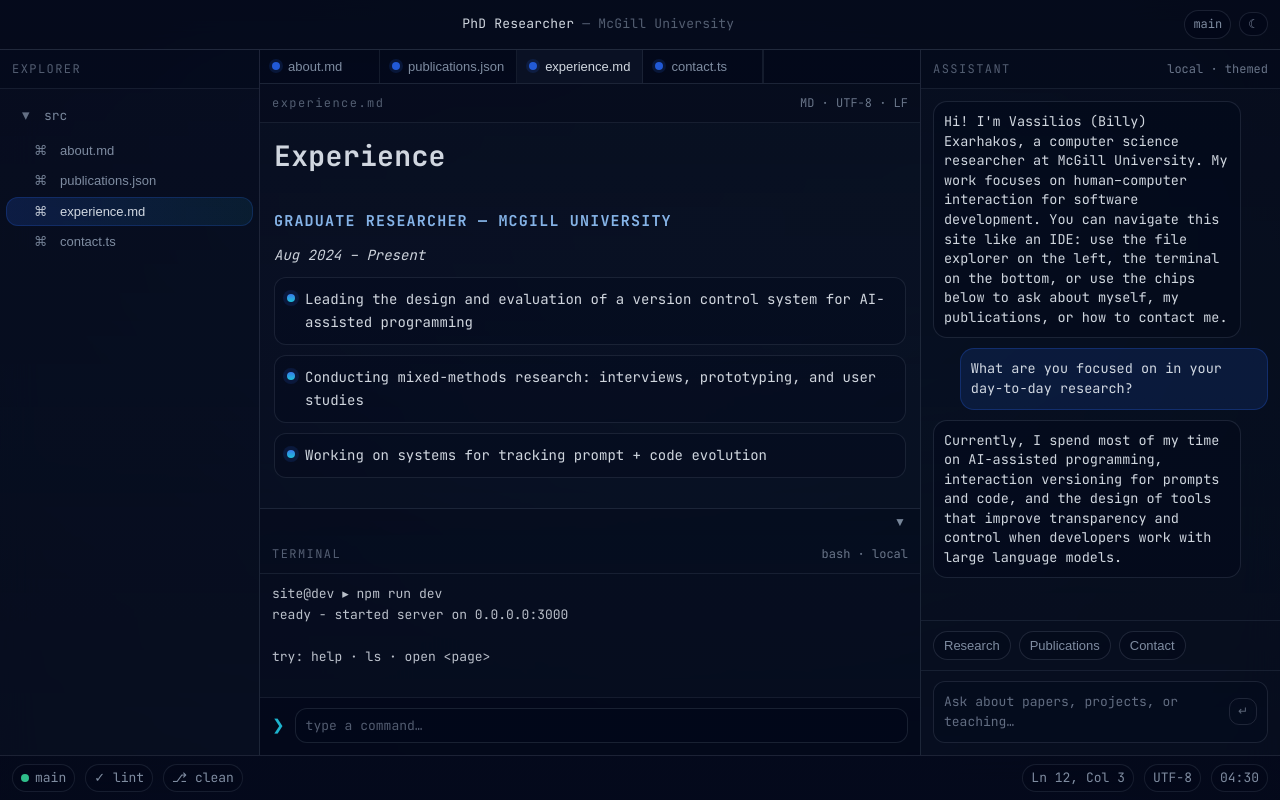
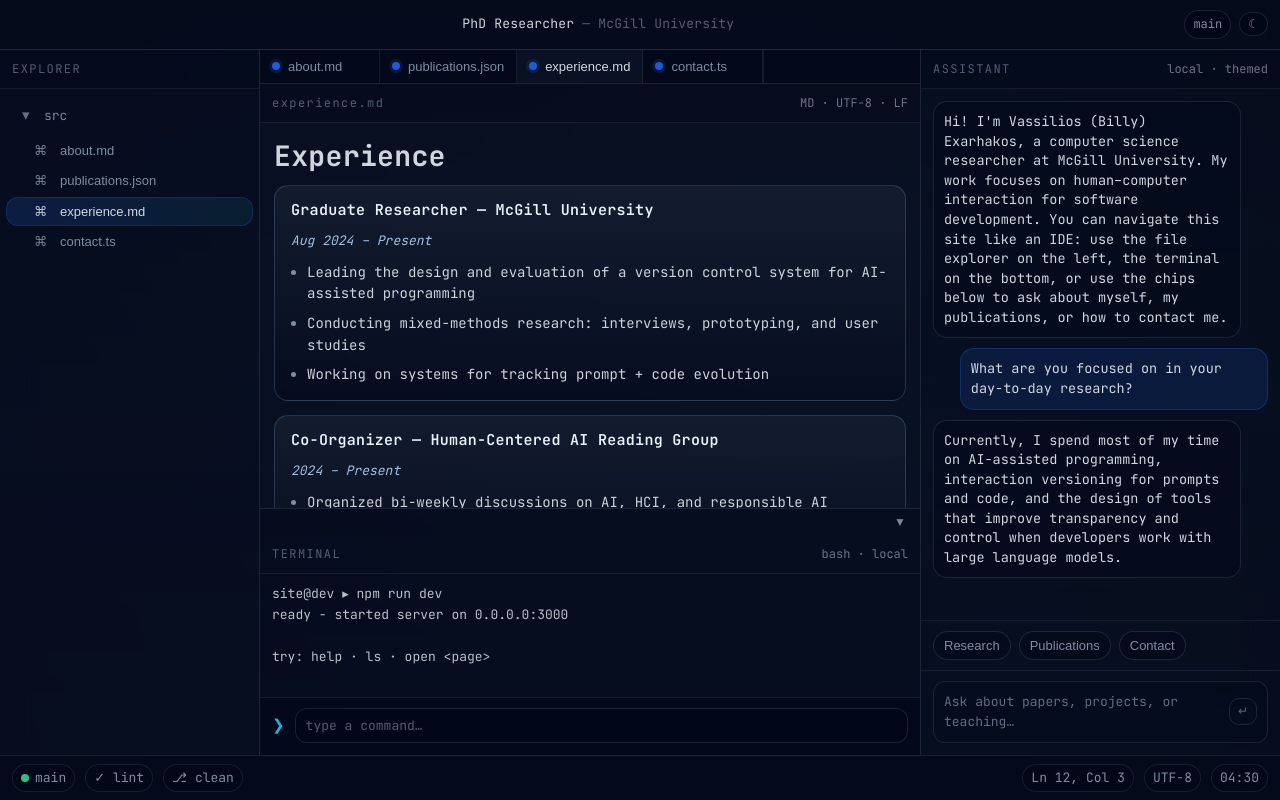
Before and after one commit to billyexarhakos/portfolio, a Next.js app: page / in a window 1280 px wide. Both pictures are taken after a click on the tab "experience.md". Built offline with nearby package versions, Linux system fonts and the light colour scheme.

Commit message:
add card styling for experience and contact items

```diff
--- a/src/app/globals.css
+++ b/src/app/globals.css
@@ -71,12 +71,6 @@
   --ide-pub-link-border-hover: rgba(147, 197, 253, 0.38);
   --ide-pub-link-muted-fg: rgba(148, 163, 184, 0.7);
   --ide-pub-link-muted-bg: rgba(15, 23, 42, 0.26);
-  --ide-contact-border: rgba(147, 197, 253, 0.18);
-  --ide-contact-card-bg: rgba(2, 6, 23, 0.24);
-  --ide-contact-key: rgba(147, 197, 253, 0.82);
-  --ide-contact-value: rgba(219, 234, 254, 0.96);
-  --ide-contact-link: rgba(147, 197, 253, 0.98);
-  --ide-contact-link-hover: rgba(191, 219, 254, 1);
   --ide-chat-bubble-border: rgba(148, 163, 184, 0.16);
   --ide-chat-bubble-bg: rgba(2, 6, 23, 0.35);
   --ide-chat-bubble-text: rgba(226, 232, 240, 0.92);
@@ -173,12 +167,6 @@ html[data-theme="light"] {
   --ide-pub-link-border-hover: rgba(37, 99, 235, 0.35);
   --ide-pub-link-muted-fg: rgba(100, 116, 139, 0.75);
   --ide-pub-link-muted-bg: rgba(241, 245, 249, 0.95);
-  --ide-contact-border: rgba(37, 99, 235, 0.18);
-  --ide-contact-card-bg: rgba(255, 255, 255, 0.75);
-  --ide-contact-key: rgba(30, 64, 175, 0.82);
-  --ide-contact-value: rgba(15, 23, 42, 0.92);
-  --ide-contact-link: rgba(29, 78, 216, 0.95);
-  --ide-contact-link-hover: rgba(30, 64, 175, 1);
   --ide-chat-bubble-border: rgba(15, 23, 42, 0.1);
   --ide-chat-bubble-bg: rgba(255, 255, 255, 0.75);
   --ide-chat-bubble-text: rgba(30, 41, 59, 0.92);
@@ -729,6 +717,54 @@ html[data-theme="light"] {
   grid-template-columns: minmax(0, 1fr);
 }
 
+.richDoc--experience .expGrid {
+  display: grid;
+  gap: 14px;
+  width: 100%;
+  min-width: 0;
+  grid-template-columns: minmax(0, 1fr);
+}
+
+.expCard {
+  box-sizing: border-box;
+  width: 100%;
+  min-width: 0;
+  border-radius: 14px;
+  border: 1px solid var(--ide-pub-card-border);
+  background: var(--ide-pub-card-bg);
+  padding: 14px 16px;
+  display: grid;
+  gap: 10px;
+}
+
+.expCardTitle {
+  font-size: 15px;
+  font-weight: 600;
+  line-height: 1.35;
+  color: var(--ide-pub-title);
+  letter-spacing: 0.02em;
+}
+
+.expCardMeta {
+  font-size: 13px;
+  color: var(--ide-pub-muted);
+  font-style: italic;
+}
+
+.expCardList {
+  margin: 0;
+  padding: 0 0 0 1.15em;
+  display: grid;
+  gap: 8px;
+  color: var(--ide-rich-body);
+  font-size: 14px;
+  line-height: 1.55;
+}
+
+.expCardItem::marker {
+  color: var(--ide-muted);
+}
+
 .pubCard {
   box-sizing: border-box;
   width: 100%;
@@ -799,41 +835,60 @@ html[data-theme="light"] {
   background: var(--ide-pub-link-muted-bg);
 }
 
-.contactGrid {
+.richDoc--contact .contactGrid {
   display: grid;
-  gap: 10px;
+  gap: 14px;
+  width: 100%;
+  min-width: 0;
+  grid-template-columns: minmax(0, 1fr);
 }
 
 .contactCard {
+  box-sizing: border-box;
+  width: 100%;
+  min-width: 0;
+  border-radius: 14px;
+  border: 1px solid var(--ide-pub-card-border);
+  background: var(--ide-pub-card-bg);
+  padding: 14px 16px;
   display: grid;
-  gap: 5px;
-  border-radius: 12px;
-  border: 1px solid var(--ide-contact-border);
-  background: var(--ide-contact-card-bg);
-  padding: 10px 12px;
+  gap: 10px;
 }
 
 .contactKey {
   font-size: 12px;
   letter-spacing: 0.08em;
   text-transform: uppercase;
-  color: var(--ide-contact-key);
+  color: var(--ide-pub-meta);
 }
 
 .contactValue {
   font-size: 14px;
-  color: var(--ide-contact-value);
-  word-break: break-all;
+  line-height: 1.5;
+  color: var(--ide-rich-body);
+  word-break: break-word;
 }
 
 .contactLink {
-  color: var(--ide-contact-link);
-  text-decoration: underline;
-  text-underline-offset: 3px;
+  align-self: start;
+  display: inline-flex;
+  max-width: 100%;
+  font-size: 14px;
+  font-weight: 500;
+  line-height: 1.45;
+  color: var(--ide-pub-link-text);
+  background: var(--ide-pub-link-bg);
+  border: 1px solid var(--ide-pub-link-border);
+  border-radius: 10px;
+  padding: 8px 12px;
+  text-decoration: none;
+  word-break: break-word;
 }
 
 .contactLink:hover {
-  color: var(--ide-contact-link-hover);
+  color: var(--ide-pub-link-text);
+  background: var(--ide-pub-link-bg-hover);
+  border-color: var(--ide-pub-link-border-hover);
 }
 
 .chatRoot {
--- a/src/components/EditorPane.tsx
+++ b/src/components/EditorPane.tsx
@@ -70,6 +70,103 @@ function renderInlineMarkdown(text: string, keyPrefix: string): ReactNode {
   if (parts.length === 0) return text;
   if (parts.length === 1) return parts[0];
   return parts;
+}
+
+type ExperienceSection = {
+  title: string;
+  meta?: string;
+  bullets: string[];
+};
+
+/** Parse experience.md: # title, then ## blocks with optional *meta* line and - bullets. */
+function parseExperienceMarkdown(content: string): { h1: string; sections: ExperienceSection[] } | null {
+  const lines = content.split("\n");
+  let i = 0;
+  let h1 = "";
+  while (i < lines.length && !lines[i].startsWith("# ")) {
+    i++;
+  }
+  if (i >= lines.length) return null;
+  if (lines[i].startsWith("# ")) {
+    h1 = lines[i].replace(/^# /, "").trim();
+    i++;
+  }
+  const sections: ExperienceSection[] = [];
+  while (i < lines.length) {
+    const line = lines[i];
+    if (!line.startsWith("## ")) {
+      i++;
+      continue;
+    }
+    const title = line.replace(/^## /, "").trim();
+    i++;
+    const bullets: string[] = [];
+    let meta: string | undefined;
+    let metaSeen = false;
+    while (i < lines.length) {
+      const L = lines[i];
+      if (L.startsWith("## ") || L.startsWith("# ")) {
+        break;
+      }
+      const trimmed = L.trim();
+      if (!trimmed) {
+        i++;
+        continue;
+      }
+      if (L.startsWith("- ")) {
+        bullets.push(L.replace(/^- /, ""));
+        i++;
+        continue;
+      }
+      if (!metaSeen && bullets.length === 0) {
+        if (trimmed.startsWith("*") && trimmed.endsWith("*") && trimmed.length > 2) {
+          meta = trimmed.slice(1, -1).trim();
+        } else {
+          meta = trimmed;
+        }
+        metaSeen = true;
+        i++;
+        continue;
+      }
+      i++;
+    }
+    sections.push({ title, meta, bullets });
+  }
+  if (sections.length === 0) {
+    return null;
+  }
+  return { h1: h1 || "Experience", sections };
+}
+
+function renderExperienceMd(content: string) {
+  const parsed = parseExperienceMarkdown(content);
+  if (!parsed) {
+    return renderMarkdownLike(content);
+  }
+  return (
+    <div className="richDoc richDoc--experience">
+      <h1 className="richH1">{renderInlineMarkdown(parsed.h1, "exp-h1")}</h1>
+      <div className="expGrid">
+        {parsed.sections.map((sec, idx) => (
+          <article key={`${sec.title}-${idx}`} className="expCard">
+            <h2 className="expCardTitle">{renderInlineMarkdown(sec.title, `exp-ct-${idx}`)}</h2>
+            {sec.meta ? (
+              <p className="expCardMeta">{renderInlineMarkdown(sec.meta, `exp-cm-${idx}`)}</p>
+            ) : null}
+            {sec.bullets.length > 0 ? (
+              <ul className="expCardList">
+                {sec.bullets.map((b, bi) => (
+                  <li key={bi} className="expCardItem">
+                    {renderInlineMarkdown(b, `exp-li-${idx}-${bi}`)}
+                  </li>
+                ))}
+              </ul>
+            ) : null}
+          </article>
+        ))}
+      </div>
+    </div>
+  );
 }
 
 function renderMarkdownLike(content: string) {
@@ -195,7 +292,7 @@ function renderContactTs(content: string) {
   if (pairs.length === 0) return null;
 
   return (
-    <div className="richDoc">
+    <div className="richDoc richDoc--contact">
       <h1 className="richH1">Contact</h1>
       <div className="contactGrid">
         {pairs.map((item) => {
@@ -227,10 +324,12 @@ export function EditorPane({ file }: { file: EditorFile }) {
   const isMarkdown = file.language === "md";
   const isPublications = file.path === "publications.json";
   const isContact = file.path === "contact.ts";
+  const isExperience = file.path === "experience.md";
 
   const richContent =
     (isPublications && renderPublicationJson(file.content)) ||
     (isContact && renderContactTs(file.content)) ||
+    (isExperience && isMarkdown && renderExperienceMd(file.content)) ||
     (isMarkdown && renderMarkdownLike(file.content));
 
   return (
```
